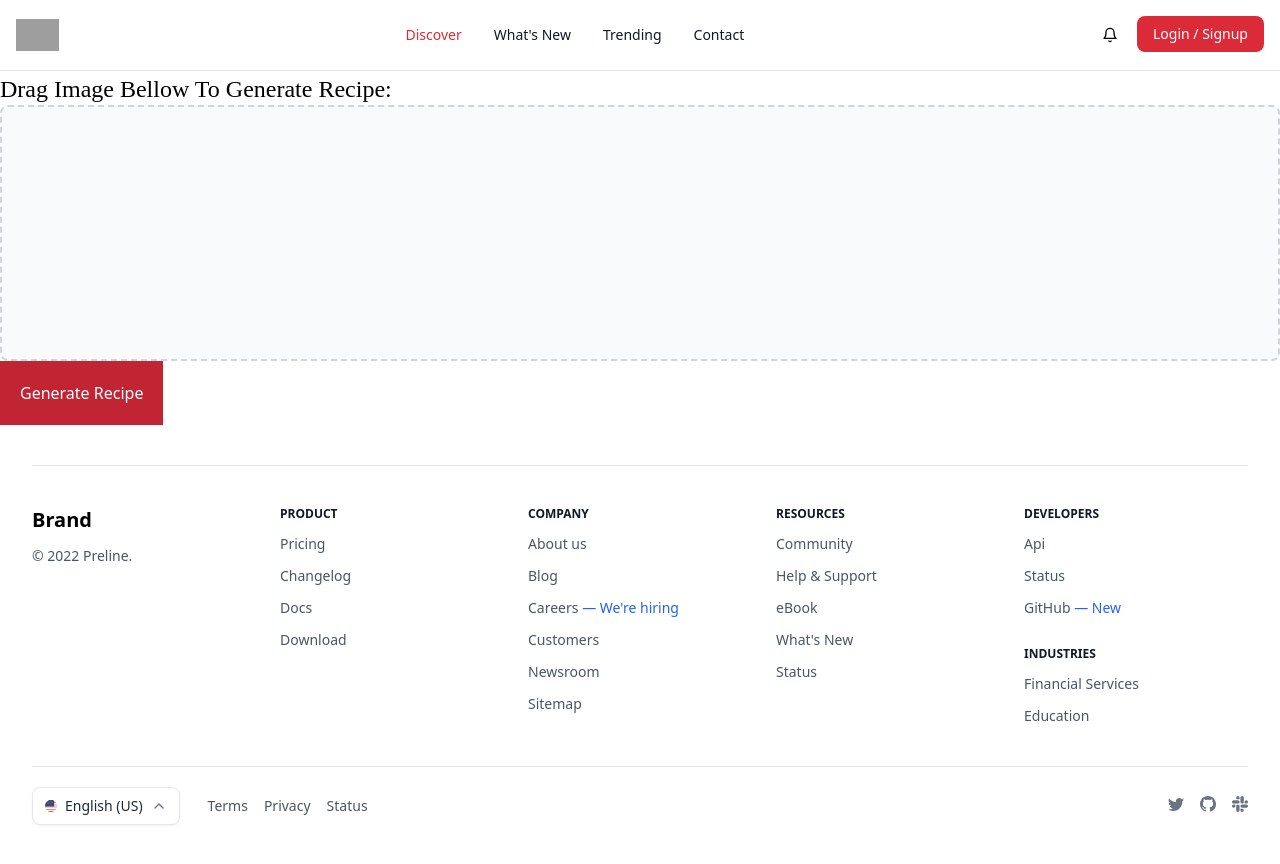
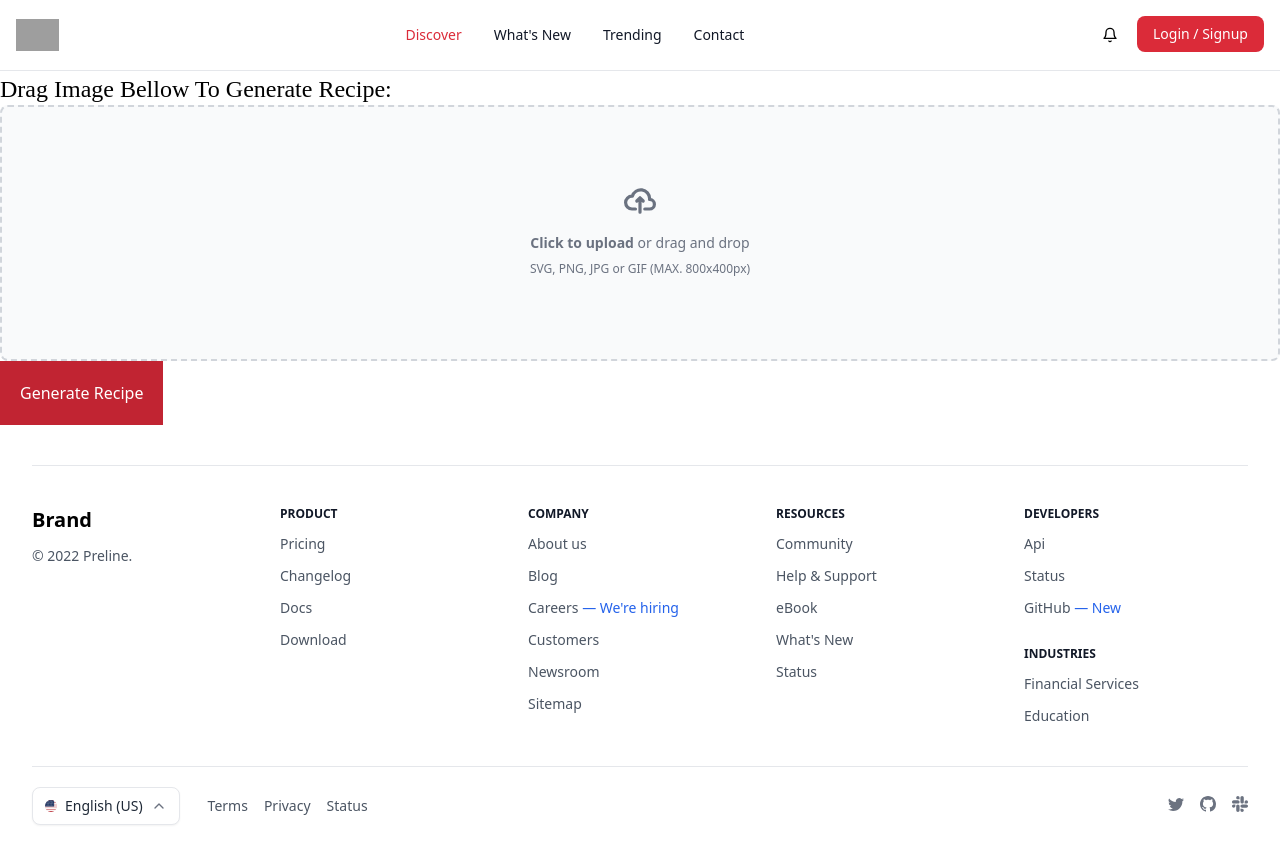
Before and after one commit to NujanSitaula/Recipe-Book-Frontend, a Vue app: page /checkuser in a window 1280 px wide. Built offline with nearby package versions, Linux system fonts and the light colour scheme; no server answers; grey boxes are pictures that could not be loaded; a small style sheet from the web is missing; a web font is replaced by a local one; what vue-instantsearch would draw is missing.

Commit message:
Fix: Notification fixed.

```diff
--- a/src/views/MachineLearningView.vue
+++ b/src/views/MachineLearningView.vue
@@ -3,7 +3,13 @@
   <!-- ... -->
   <div class="flex items-center justify-center w-full">
     <label for="dropzone-file" class="flex flex-col items-center justify-center w-full h-64 border-2 border-gray-300 border-dashed rounded-lg cursor-pointer bg-gray-50  hover:bg-gray-100">
-      <!-- ... -->
+      <div class="flex flex-col items-center justify-center pt-5 pb-6">
+        <svg class="w-8 h-8 mb-4 text-gray-500 dark:text-gray-400" aria-hidden="true" xmlns="http://www.w3.org/2000/svg" fill="none" viewBox="0 0 20 16">
+          <path stroke="currentColor" stroke-linecap="round" stroke-linejoin="round" stroke-width="2" d="M13 13h3a3 3 0 0 0 0-6h-.025A5.56 5.56 0 0 0 16 6.5 5.5 5.5 0 0 0 5.207 5.021C5.137 5.017 5.071 5 5 5a4 4 0 0 0 0 8h2.167M10 15V6m0 0L8 8m2-2 2 2"/>
+        </svg>
+        <p class="mb-2 text-sm text-gray-500 dark:text-gray-400"><span class="font-semibold">Click to upload</span> or drag and drop</p>
+        <p class="text-xs text-gray-500 dark:text-gray-400">SVG, PNG, JPG or GIF (MAX. 800x400px)</p>
+      </div>
       <input id="dropzone-file" type="file" class="hidden" @change="onFileChange" />
     </label>
   </div>
```
